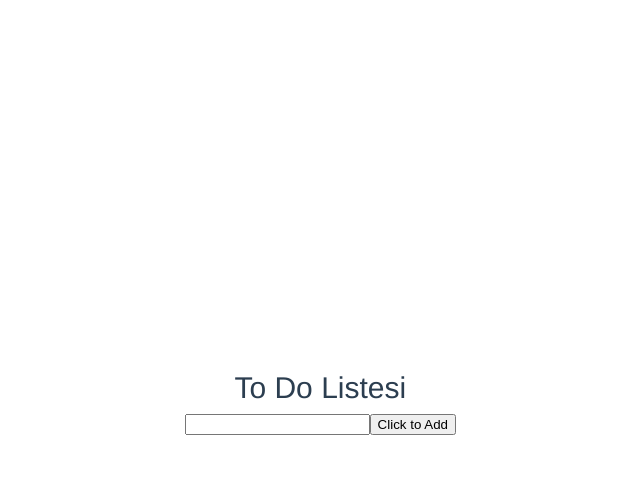
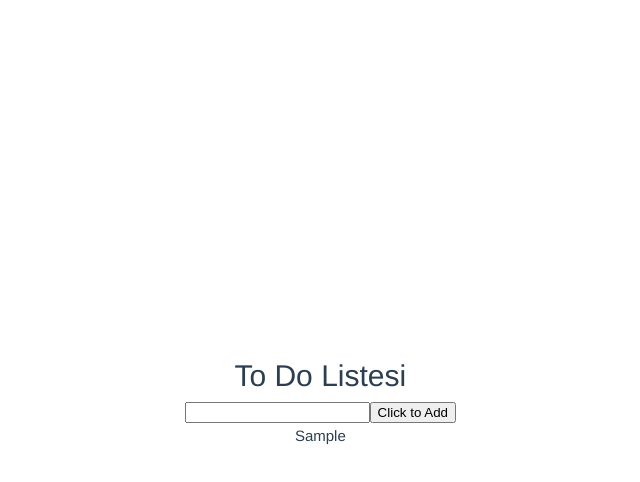
Before and after one commit to MrGultekin/todo-app, a Vue app: page / in a window 1280 px wide. Both pictures are taken after typing "Sample" into the empty fields and a click on the button "Click to Add". Shown: the top 482 px of the page, without its empty margins (184-824 px from the left). Built offline with nearby package versions, Linux system fonts and the light colour scheme.

Commit message:
what is item?

```diff
--- a/src/components/TodoList.vue
+++ b/src/components/TodoList.vue
@@ -1,7 +1,18 @@
-<script setup></script>
+<script setup>
+import { useTodoListStore } from "@/stores/todoList";
+import { storeToRefs } from "pinia";
+
+const store = useTodoListStore();
+const { todoList } = storeToRefs(store);
+</script>
 
 <template>
-  <div></div>
+  <div v-for="todo in todoList" :key="todo.id" class="item">
+    <div class="content">
+<!--      <span>{{ todo }}</span>-->
+      <span>{{ todo.item }}</span>
+    </div>
+  </div>
 </template>
 
 <style scoped></style>
```
